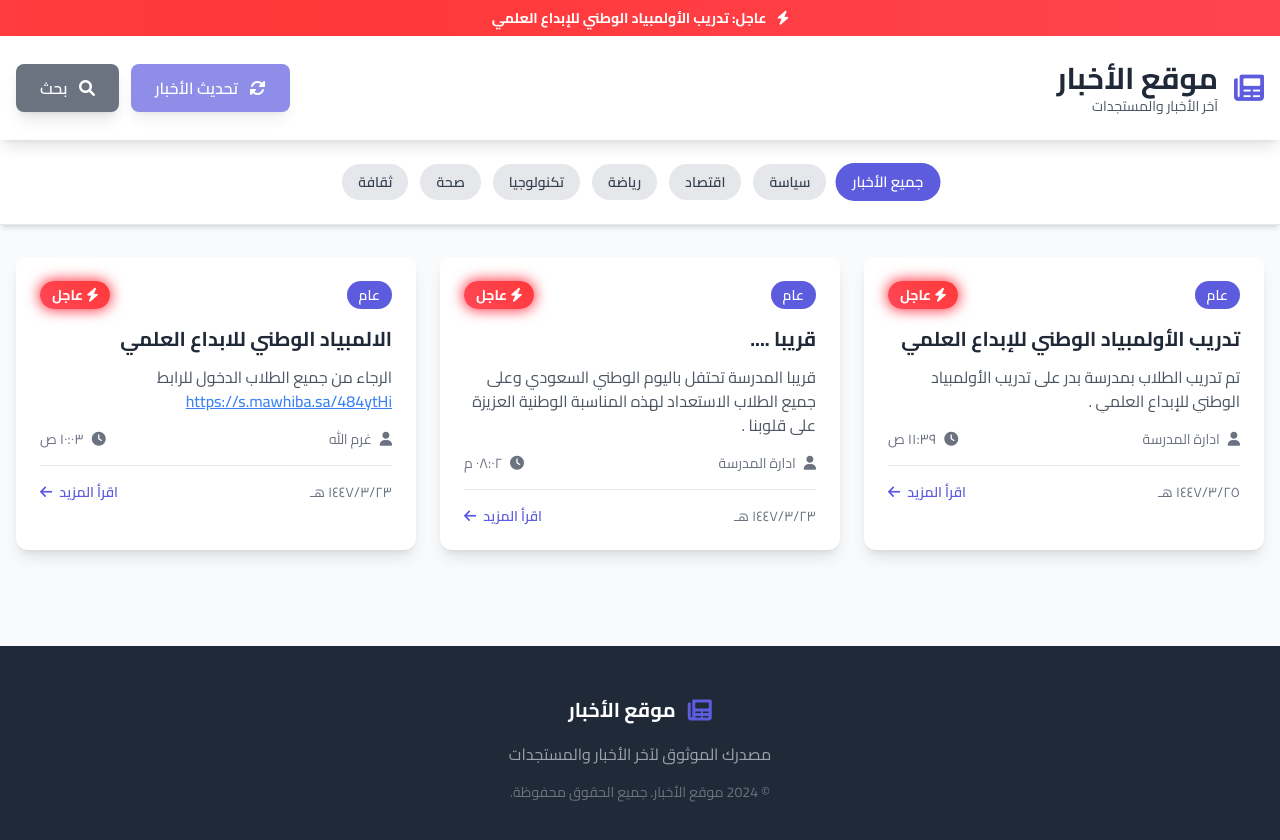
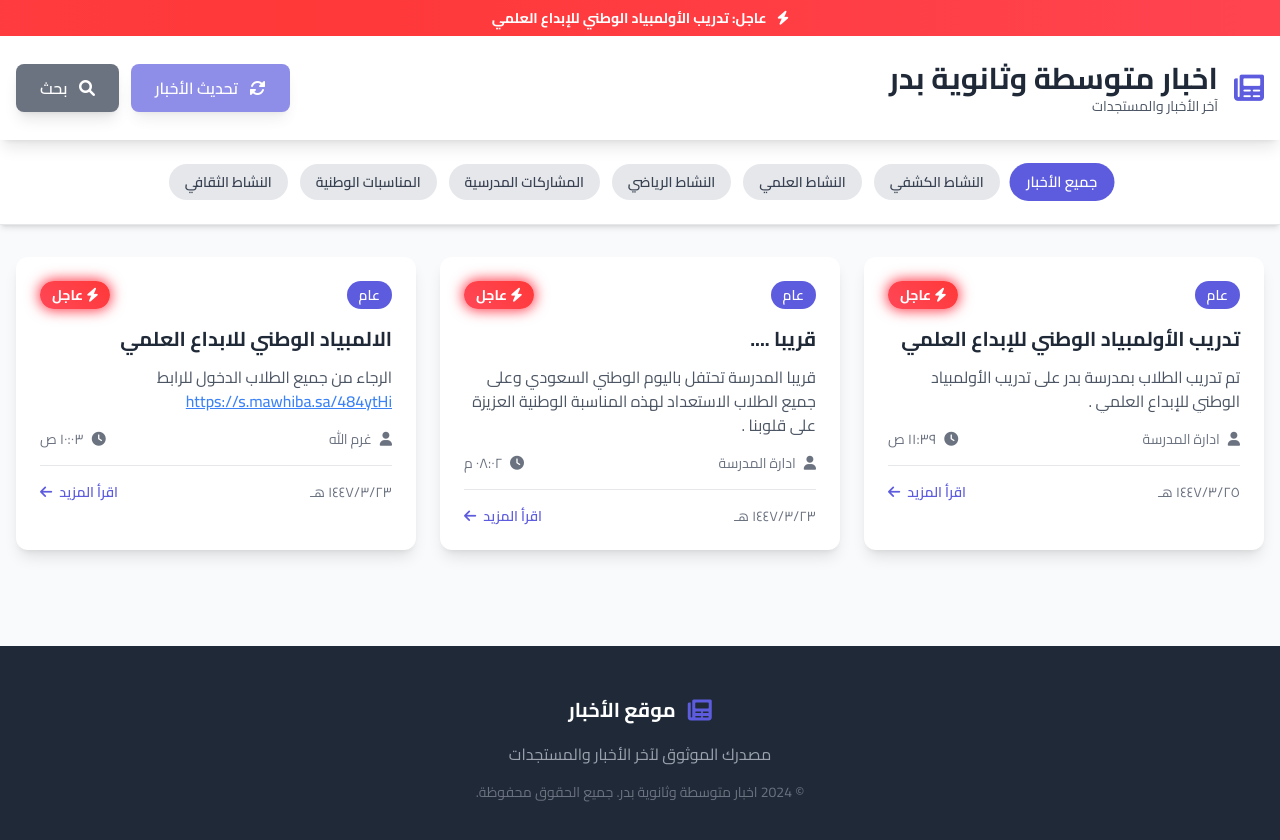
Before and after one commit to aborayan1392/news-Bdr, a plain HTML site: page index.html in a window 1280 px wide. Drawn offline with nearby package versions, Linux system fonts and the light colour scheme.

Commit message:
Update index.html

```diff
--- a/index.html
+++ b/index.html
@@ -3,7 +3,7 @@
 <head>
     <meta charset="UTF-8">
     <meta name="viewport" content="width=device-width, initial-scale=1.0">
-    <title>موقع الأخبار - News Portal</title>
+    <title>اخبار متوسطة وثانوية بدر - News Portal</title>
     <script src="https://cdn.tailwindcss.com"></script>
     <link href="https://cdnjs.cloudflare.com/ajax/libs/font-awesome/6.0.0/css/all.min.css" rel="stylesheet">
     <script>
@@ -210,7 +210,7 @@
                 <div class="flex items-center space-x-4 space-x-reverse">
                     <i class="fas fa-newspaper text-primary text-2xl md:text-3xl"></i>
                     <div>
-                        <h1 class="text-xl sm:text-2xl md:text-3xl font-bold text-gray-800 dark:text-white">موقع الأخبار</h1>
+                        <h1 class="text-xl sm:text-2xl md:text-3xl font-bold text-gray-800 dark:text-white">اخبار متوسطة وثانوية بدر</h1>
                         <p class="text-gray-600 dark:text-gray-400 text-sm hidden sm:block">آخر الأخبار والمستجدات</p>
                     </div>
                 </div>
@@ -243,23 +243,23 @@
                 <button class="category-filter active bg-gray-200 dark:bg-gray-700 px-3 py-2 md:px-4 md:py-2 rounded-full text-xs md:text-sm font-semibold text-gray-700 dark:text-gray-300 whitespace-nowrap" data-category="all">
                     جميع الأخبار
                 </button>
-                <button class="category-filter bg-gray-200 dark:bg-gray-700 px-3 py-2 md:px-4 md:py-2 rounded-full text-xs md:text-sm font-semibold text-gray-700 dark:text-gray-300 whitespace-nowrap" data-category="سياسة">
-                    سياسة
+                <button class="category-filter bg-gray-200 dark:bg-gray-700 px-3 py-2 md:px-4 md:py-2 rounded-full text-xs md:text-sm font-semibold text-gray-700 dark:text-gray-300 whitespace-nowrap" data-category="الكشافة">
+                    النشاط الكشفي
                 </button>
-                <button class="category-filter bg-gray-200 dark:bg-gray-700 px-3 py-2 md:px-4 md:py-2 rounded-full text-xs md:text-sm font-semibold text-gray-700 dark:text-gray-300 whitespace-nowrap" data-category="اقتصاد">
-                    اقتصاد
+                <button class="category-filter bg-gray-200 dark:bg-gray-700 px-3 py-2 md:px-4 md:py-2 rounded-full text-xs md:text-sm font-semibold text-gray-700 dark:text-gray-300 whitespace-nowrap" data-category="النشاط العلمي">
+                    النشاط العلمي
                 </button>
-                <button class="category-filter bg-gray-200 dark:bg-gray-700 px-3 py-2 md:px-4 md:py-2 rounded-full text-xs md:text-sm font-semibold text-gray-700 dark:text-gray-300 whitespace-nowrap" data-category="رياضة">
-                    رياضة
+                <button class="category-filter bg-gray-200 dark:bg-gray-700 px-3 py-2 md:px-4 md:py-2 rounded-full text-xs md:text-sm font-semibold text-gray-700 dark:text-gray-300 whitespace-nowrap" data-category="النشاط الرياضي">
+                    النشاط الرياضي
                 </button>
-                <button class="category-filter bg-gray-200 dark:bg-gray-700 px-3 py-2 md:px-4 md:py-2 rounded-full text-xs md:text-sm font-semibold text-gray-700 dark:text-gray-300 whitespace-nowrap" data-category="تكنولوجيا">
-                    تكنولوجيا
+                <button class="category-filter bg-gray-200 dark:bg-gray-700 px-3 py-2 md:px-4 md:py-2 rounded-full text-xs md:text-sm font-semibold text-gray-700 dark:text-gray-300 whitespace-nowrap" data-category="المشاركات المدرسية">
+                    المشاركات المدرسية
                 </button>
-                <button class="category-filter bg-gray-200 dark:bg-gray-700 px-3 py-2 md:px-4 md:py-2 rounded-full text-xs md:text-sm font-semibold text-gray-700 dark:text-gray-300 whitespace-nowrap" data-category="صحة">
-                    صحة
+                <button class="category-filter bg-gray-200 dark:bg-gray-700 px-3 py-2 md:px-4 md:py-2 rounded-full text-xs md:text-sm font-semibold text-gray-700 dark:text-gray-300 whitespace-nowrap" data-category="المناسبات الوطنية">
+                    المناسبات الوطنية
                 </button>
-                <button class="category-filter bg-gray-200 dark:bg-gray-700 px-3 py-2 md:px-4 md:py-2 rounded-full text-xs md:text-sm font-semibold text-gray-700 dark:text-gray-300 whitespace-nowrap" data-category="ثقافة">
-                    ثقافة
+                <button class="category-filter bg-gray-200 dark:bg-gray-700 px-3 py-2 md:px-4 md:py-2 rounded-full text-xs md:text-sm font-semibold text-gray-700 dark:text-gray-300 whitespace-nowrap" data-category=" النشاط الثقافي">
+                    النشاط الثقافي
                 </button>
             </div>
         </div>
@@ -354,7 +354,7 @@
             </div>
             <p class="text-gray-400 mb-4">مصدرك الموثوق لآخر الأخبار والمستجدات</p>
             <div class="text-sm text-gray-500">
-                © 2024 موقع الأخبار. جميع الحقوق محفوظة.
+                © 2024 اخبار متوسطة وثانوية بدر. جميع الحقوق محفوظة.
             </div>
         </div>
     </footer>
```
